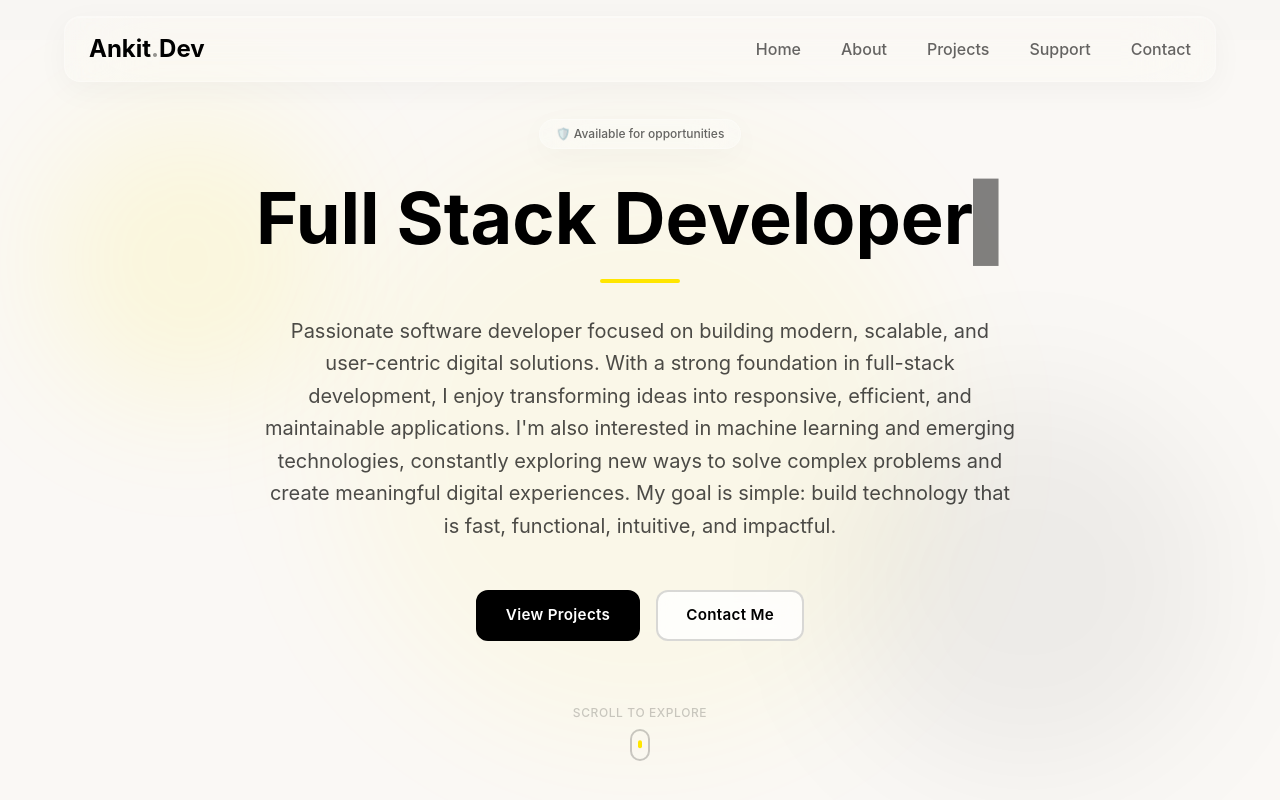
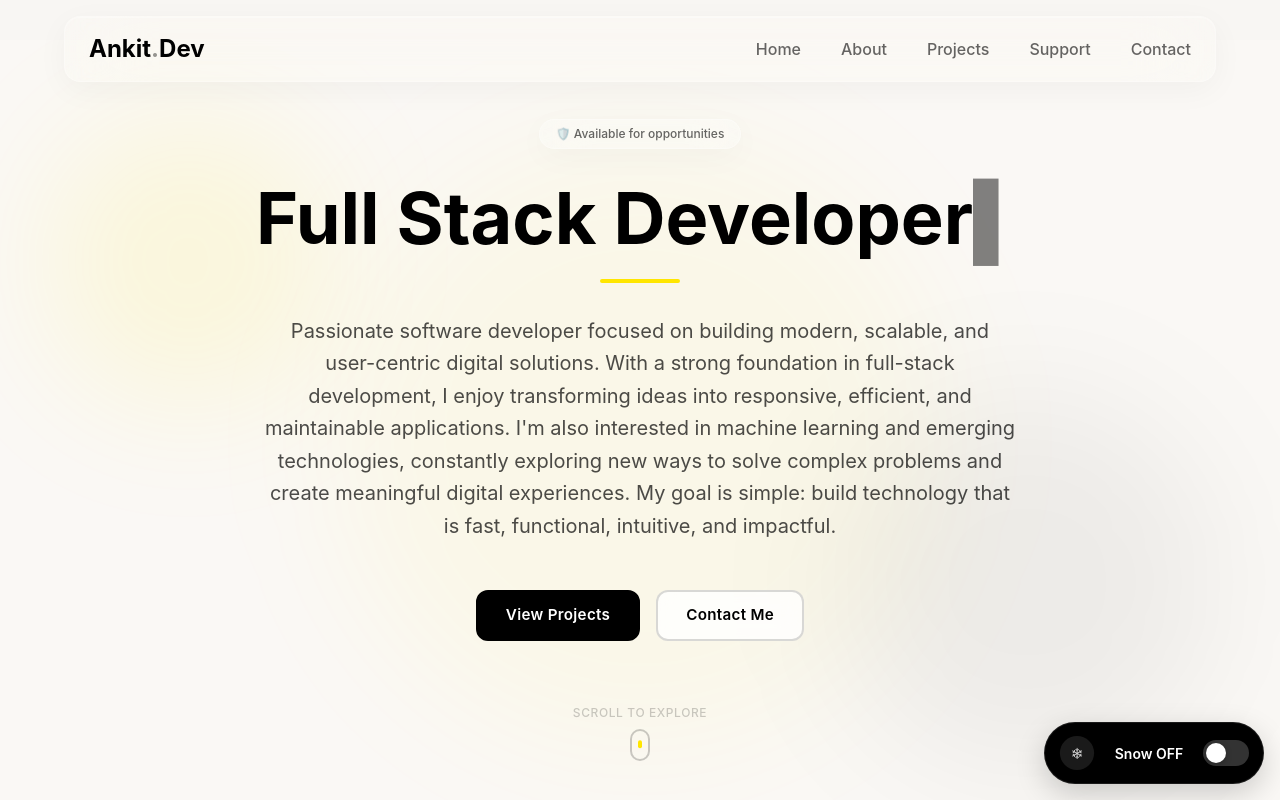
Before and after one commit to AnkitHazra/Ankit.Dev, a React (Vite) app: page / in a window 1280 px wide. Shown: the top 800 px of the page. Built offline with nearby package versions, Linux system fonts and the light colour scheme.

Commit message:
Addede snow flakes to the ui

```diff
--- a/src/App.jsx
+++ b/src/App.jsx
@@ -1,6 +1,7 @@
 import { useState } from "react";
 import "./App.css";
 import "./index.css";
+
 import Navbar from "./components/Navbar";
 import Home from "./components/sections/Home";
 import About from "./components/sections/About";
@@ -10,13 +11,21 @@ import Contact from "./components/sections/Contact";
 import Footer from "./components/sections/Footer";
 import Education from "./components/sections/Education";
 import Experience from "./components/sections/Experience";
+import SnowEffect from "./components/sections/SnowEffect";
 
 export default function App() {
   const [menuOpen, setMenuOpen] = useState(false);
 
   return (
+    <>
+      <SnowEffect />
+
       <div className="app-wrapper bg-[#faf8f5] min-h-screen">
-      <Navbar menuOpen={menuOpen} setMenuOpen={setMenuOpen} />
+        <Navbar
+          menuOpen={menuOpen}
+          setMenuOpen={setMenuOpen}
+        />
+
         <main className="relative z-10">
           <Home />
           <About />
@@ -26,7 +35,9 @@ export default function App() {
           <Support />
           <Contact />
         </main>
+
         <Footer />
       </div>
+    </>
   );
 }
--- a/src/components/sections/Contact.jsx
+++ b/src/components/sections/Contact.jsx
@@ -179,6 +179,13 @@ function Contact() {
                 >
                   hazraankit668@gmail.com
                 </a>
+                <span className="mx-1">|</span>
+                <a
+                  href="mailto:Ankit.Hazra2023@iem.edu.in"
+                  className="text-black hover:text-[#FFE600] font-medium transition-colors duration-300"
+                >
+                  Ankit.Hazra2023@iem.edu.in
+                </a>
               </p>
             </motion.div>
           </form>
--- a/src/components/sections/Footer.jsx
+++ b/src/components/sections/Footer.jsx
@@ -1,5 +1,6 @@
 import React from "react";
 import { FaGithub, FaLinkedin, FaTwitter } from "react-icons/fa";
+import { IoLogoWhatsapp } from "react-icons/io5";
 import { motion } from "framer-motion";
 
 function Footer() {
@@ -71,6 +72,11 @@ function Footer() {
               link: "https://x.com/hazraAnkit790",
               label: "Twitter",
             },
+            {
+              icon: IoLogoWhatsapp,
+              link: "https://wa.me/917908618931",
+              label: "WhatsApp",
+            },
           ].map((social, idx) => (
             <motion.a
               key={idx}
--- /dev/null
+++ b/src/components/sections/SnowEffect.jsx
@@ -0,0 +1,397 @@
+import React, { useEffect, useRef, useState } from "react";
+import { createPortal } from "react-dom";
+import { motion } from "framer-motion";
+
+const SnowEffect = () => {
+  const [snowEnabled, setSnowEnabled] = useState(false);
+
+  const canvasRef = useRef(null);
+  const audioRef = useRef(null);
+  const animationRef = useRef(null);
+  const flakesRef = useRef([]);
+
+  // ================================
+  // CREATE SNOWFLAKES
+  // ================================
+  const createFlakes = (width, height) => {
+    const isMobile = width < 768;
+
+    const count = isMobile ? 45 : 85;
+
+    return Array.from({ length: count }, () => ({
+      x: Math.random() * width,
+      y: Math.random() * height,
+
+      radius: Math.random() * 2.2 + 0.8,
+
+      speedY: Math.random() * 0.7 + 0.4,
+      speedX: Math.random() * 0.5 - 0.25,
+
+      wind: Math.random() * 0.02 + 0.005,
+
+      opacity: Math.random() * 0.45 + 0.35,
+
+      rotation: Math.random() * Math.PI * 2,
+      rotationSpeed: Math.random() * 0.02 - 0.01,
+    }));
+  };
+
+  // ================================
+  // CANVAS SETUP
+  // ================================
+  useEffect(() => {
+    const canvas = canvasRef.current;
+
+    if (!canvas) return;
+
+    const ctx = canvas.getContext("2d");
+
+    const resizeCanvas = () => {
+      const dpr = window.devicePixelRatio || 1;
+
+      canvas.width = window.innerWidth * dpr;
+      canvas.height = window.innerHeight * dpr;
+
+      canvas.style.width = `${window.innerWidth}px`;
+      canvas.style.height = `${window.innerHeight}px`;
+
+      ctx.setTransform(dpr, 0, 0, dpr, 0, 0);
+
+      flakesRef.current = createFlakes(window.innerWidth, window.innerHeight);
+    };
+
+    resizeCanvas();
+
+    window.addEventListener("resize", resizeCanvas);
+
+    return () => {
+      window.removeEventListener("resize", resizeCanvas);
+    };
+  }, []);
+
+  // ================================
+  // SNOW ANIMATION
+  // ================================
+  useEffect(() => {
+    const canvas = canvasRef.current;
+
+    if (!canvas) return;
+
+    const ctx = canvas.getContext("2d");
+
+    if (!snowEnabled) {
+      if (animationRef.current) {
+        cancelAnimationFrame(animationRef.current);
+      }
+
+      ctx.clearRect(0, 0, window.innerWidth, window.innerHeight);
+
+      return;
+    }
+
+    const animate = () => {
+      ctx.clearRect(0, 0, window.innerWidth, window.innerHeight);
+
+      flakesRef.current.forEach((flake) => {
+        // Wind movement
+        flake.x += flake.speedX + Math.sin(flake.y * flake.wind) * 0.35;
+
+        // Falling movement
+        flake.y += flake.speedY;
+
+        // Rotation
+        flake.rotation += flake.rotationSpeed;
+
+        // Reset bottom
+        if (flake.y > window.innerHeight + 10) {
+          flake.y = -10;
+          flake.x = Math.random() * window.innerWidth;
+        }
+
+        // Reset sides
+        if (flake.x > window.innerWidth + 10) {
+          flake.x = -10;
+        }
+
+        if (flake.x < -10) {
+          flake.x = window.innerWidth + 10;
+        }
+
+        // Draw
+        ctx.save();
+
+        ctx.translate(flake.x, flake.y);
+        ctx.rotate(flake.rotation);
+
+        ctx.globalAlpha = flake.opacity;
+
+        // Yellow glow
+        ctx.shadowBlur = 8;
+        ctx.shadowColor = "#FFE600";
+
+        ctx.fillStyle = "#FFE600";
+
+        ctx.beginPath();
+
+        ctx.arc(0, 0, flake.radius, 0, Math.PI * 2);
+
+        ctx.fill();
+
+        ctx.restore();
+      });
+
+      animationRef.current = requestAnimationFrame(animate);
+    };
+
+    animate();
+
+    return () => {
+      if (animationRef.current) {
+        cancelAnimationFrame(animationRef.current);
+      }
+    };
+  }, [snowEnabled]);
+
+  // ================================
+  // WIND AUDIO
+  // ================================
+  useEffect(() => {
+    const audio = audioRef.current;
+
+    if (!audio) return;
+
+    if (snowEnabled) {
+      audio.volume = 0.18;
+
+      audio.play().catch(() => {
+        // Browser autoplay protection
+      });
+    } else {
+      audio.pause();
+      audio.currentTime = 0;
+    }
+  }, [snowEnabled]);
+
+  // ================================
+  // UI
+  // ================================
+  const snowUI = (
+    <>
+      {/* Wind Sound */}
+      <audio ref={audioRef} loop preload="auto">
+        <source src="ambient.mp3" type="audio/mpeg" />
+      </audio>
+
+      {/* Snow Canvas */}
+      <canvas
+        ref={canvasRef}
+        className={`
+          fixed
+          inset-0
+          pointer-events-none
+
+          w-screen
+          h-screen
+
+          transition-opacity
+          duration-700
+
+          ${snowEnabled ? "opacity-100" : "opacity-0"}
+        `}
+        style={{
+          zIndex: 2147483646,
+        }}
+      />
+
+      {/* ================================
+          SNOW BUTTON
+          ================================ */}
+      <motion.button
+        type="button"
+        onClick={() => setSnowEnabled((prev) => !prev)}
+        aria-label={snowEnabled ? "Turn snow off" : "Turn snow on"}
+        whileHover={{
+          y: -2,
+        }}
+        whileTap={{
+          scale: 0.96,
+        }}
+        transition={{
+          duration: 0.2,
+        }}
+        style={{
+          position: "fixed",
+          zIndex: 2147483647,
+          right: "16px",
+          bottom: "16px",
+        }}
+        className="
+          flex
+          items-center
+          justify-between
+          gap-2
+
+          w-47.5
+          h-13.5
+
+          sm:w-55
+          sm:h-15.5
+
+          px-3
+          sm:px-3.5
+
+          rounded-full
+
+          bg-black
+
+          text-white
+
+          border
+          border-white/10
+
+          shadow-[0_10px_30px_rgba(0,0,0,0.18)]
+
+          hover:shadow-[0_14px_35px_rgba(0,0,0,0.22)]
+
+          select-none
+          touch-manipulation
+        "
+      >
+        {/* Snow Icon */}
+        <motion.span
+          animate={{
+            rotate: snowEnabled ? 360 : 0,
+            scale: snowEnabled ? 1 : 0.95,
+          }}
+          transition={{
+            rotate: {
+              duration: 0.8,
+              ease: "easeInOut",
+            },
+            scale: {
+              duration: 0.2,
+            },
+          }}
+          className={`
+            flex
+            items-center
+            justify-center
+
+            shrink-0
+
+            w-8
+            h-8
+
+            sm:w-9
+            sm:h-9
+
+            rounded-full
+
+            text-[14px]
+            sm:text-[16px]
+
+            transition-all
+            duration-300
+
+            ${
+              snowEnabled
+                ? `
+                  bg-[#FFE600]
+                  text-black
+                  shadow-[0_0_16px_rgba(255,230,0,0.25)]
+                `
+                : `
+                  bg-white/10
+                  text-white/80
+                `
+            }
+          `}
+        >
+          ❄
+        </motion.span>
+
+        {/* Text */}
+        <span
+          className="
+            flex-1
+
+            text-center
+
+            text-[13px]
+            sm:text-[14px]
+
+            font-semibold
+
+            whitespace-nowrap
+          "
+        >
+          Snow {snowEnabled ? "ON" : "OFF"}
+        </span>
+
+        {/* Toggle */}
+        <span
+          className={`
+            relative
+
+            flex
+            items-center
+
+            shrink-0
+
+            w-10.5
+            h-6
+
+            sm:w-11.5
+            sm:h-6.5
+
+            p-0.75
+
+            rounded-full
+
+            transition-all
+            duration-300
+
+            ${
+              snowEnabled
+                ? `
+                  bg-[#FFE600]
+                  shadow-[0_0_14px_rgba(255,230,0,0.18)]
+                `
+                : "bg-white/20"
+            }
+          `}
+        >
+          <motion.span
+            animate={{
+              x: snowEnabled ? 18 : 0,
+            }}
+            transition={{
+              type: "spring",
+              stiffness: 500,
+              damping: 30,
+            }}
+            className="
+              block
+
+              w-4.5
+              h-4.5
+
+              sm:w-5
+              sm:h-5
+
+              rounded-full
+
+              bg-white
+
+              shadow-[0_2px_6px_rgba(0,0,0,0.25)]
+            "
+          />
+        </span>
+      </motion.button>
+    </>
+  );
+
+  return createPortal(snowUI, document.body);
+};
+
+export default SnowEffect;
--- a/src/components/sections/Support.jsx
+++ b/src/components/sections/Support.jsx
@@ -1,5 +1,6 @@
 import React from "react";
 import { motion } from "framer-motion";
+import { IoLogoWhatsapp } from "react-icons/io5";
 import {
   FaHeart,
   FaCoffee,
@@ -25,11 +26,19 @@ function Support() {
       link: "https://leetcode.com/u/Ankit_Hazra/",
       label: "LeetCode",
     },
-    { icon: FaTwitter, link: "https://x.com/hazraAnkit790", label: "Twitter" },
+    { icon: FaTwitter,
+      link: "https://x.com/hazraAnkit790",
+      label: "Twitter"
+    },
     {
       icon: FaInstagram,
       link: "https://www.instagram.com/hazra_ankit1/",
       label: "Instagram",
+    },
+    {
+      icon: IoLogoWhatsapp,
+      link: "https://wa.me/917908618931",
+      label: "WhatsApp",
     },
     {
       icon: FaFacebook,
```
Also changed, not shown: src/components/sections/About.jsx (+6 -21 lines), 1 other file (tests, documents, lock files or other folders). Lines whose indentation alone changed are shown as unchanged.
